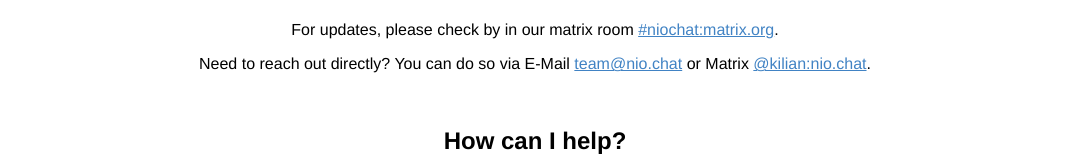
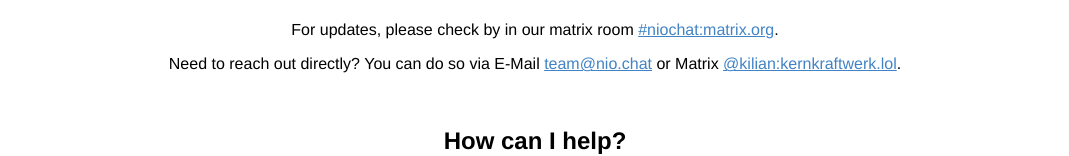
Before and after one commit to niochat/nio.chat, a plain HTML site: page index.html in a window 1280 px wide. Shown: the part 1083-1239 px from the top of the page, without its empty margins (105-1174 px from the left). Drawn offline with Linux system fonts and the light colour scheme.

Commit message:
Update my MXID

```diff
--- a/index.html
+++ b/index.html
@@ -15,7 +15,7 @@
     <img src="screenshots.png">
 
     <p>For updates, please check by in our matrix room <a href="https://matrix.to/#/#niochat:matrix.org">#niochat:matrix.org</a>.</p>
-    <p>Need to reach out directly? You can do so via E-Mail <a href="mailto:team@nio.chat">team@nio.chat</a> or Matrix <a href="https://matrix.to/#/@kilian:nio.chat">@kilian:nio.chat</a>.</p>
+    <p>Need to reach out directly? You can do so via E-Mail <a href="mailto:team@nio.chat">team@nio.chat</a> or Matrix <a href="https://matrix.to/#/@kilian:kernkraftwerk.lol">@kilian:kernkraftwerk.lol</a>.</p>
     <br>
 
     <h2>How can I help?</h2>
```
